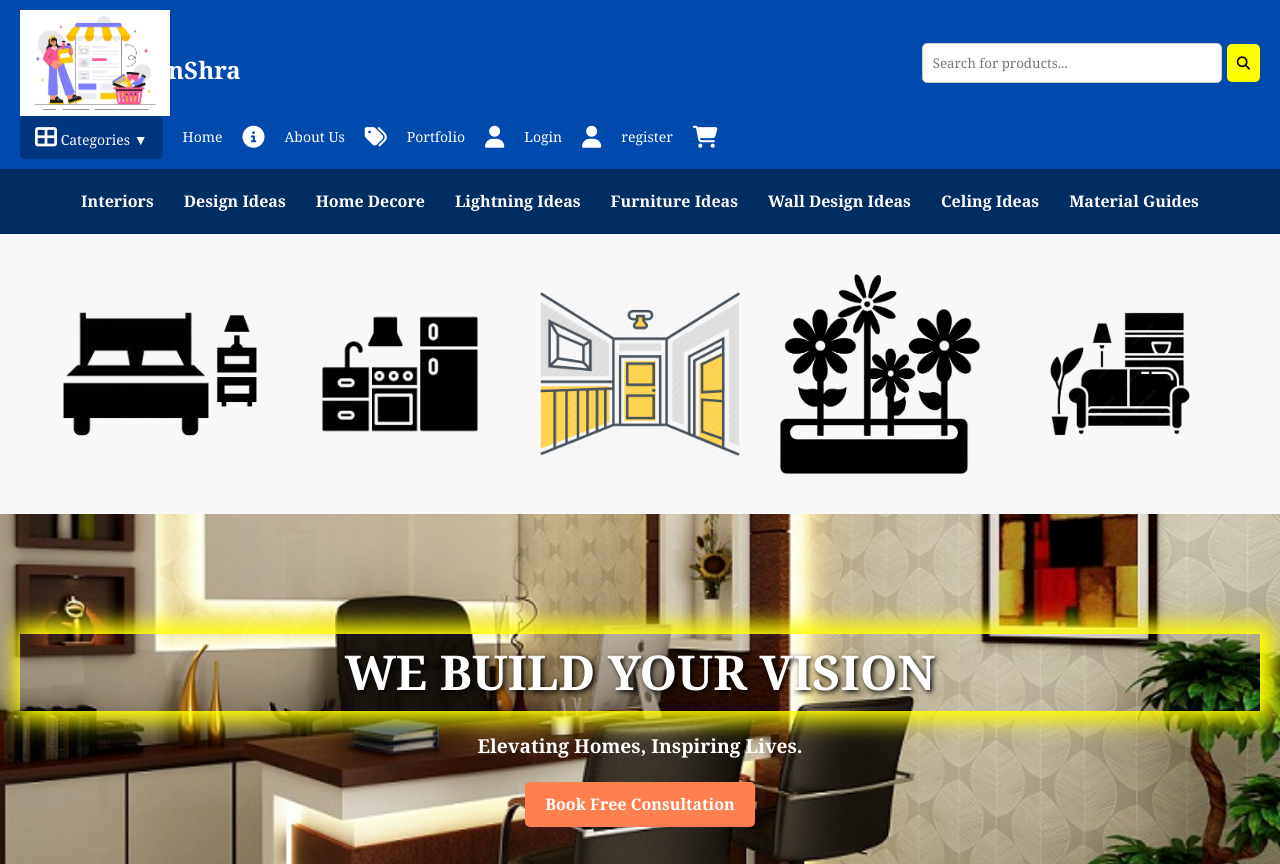
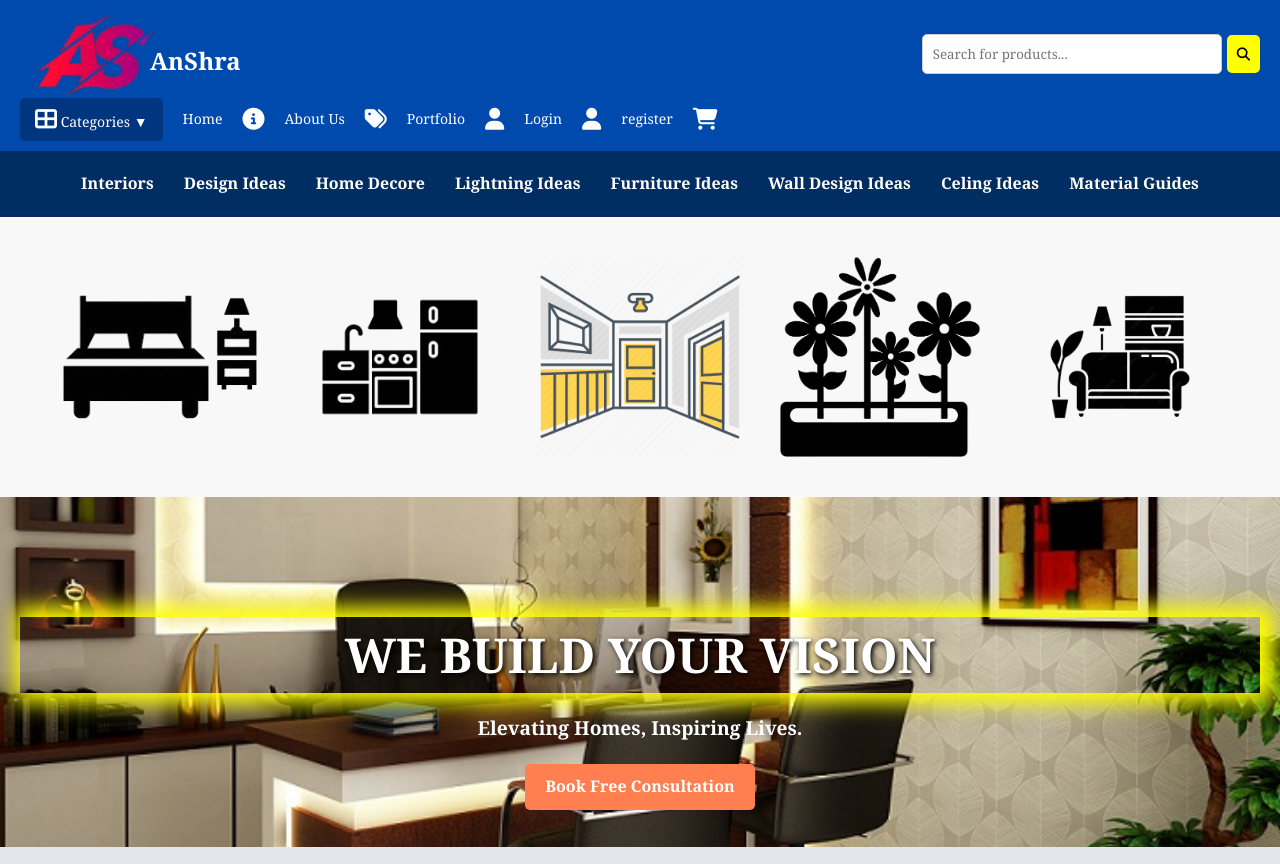
Before and after one commit to shraddha-didi/MyFirstProject, a plain HTML site: page index.html in a window 1280 px wide. Shown: the top 864 px of the page. Drawn offline with Linux system fonts and the light colour scheme.

Commit message:
Update index.html

```diff
--- a/index.html
+++ b/index.html
@@ -11,7 +11,7 @@
 <body>
 	<header class="header">
         	<div class="logo-container">
-        	<img src="log.jpg" alt="AnShraLogo" class="logo">
+        	<img src="logo.png" alt="AnShraLogo" class="logo">
             	<h1 class="site-title">AnShra</h1>
         	</div>
 
```
